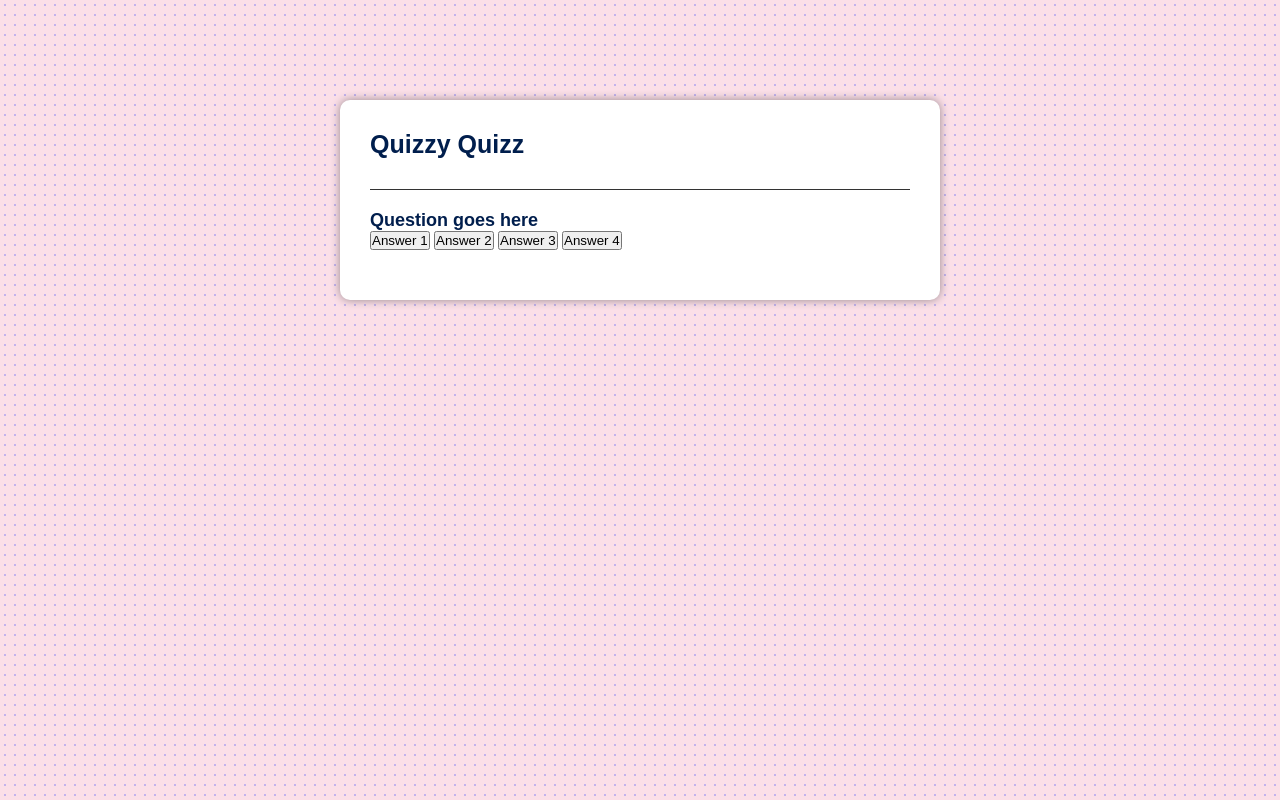
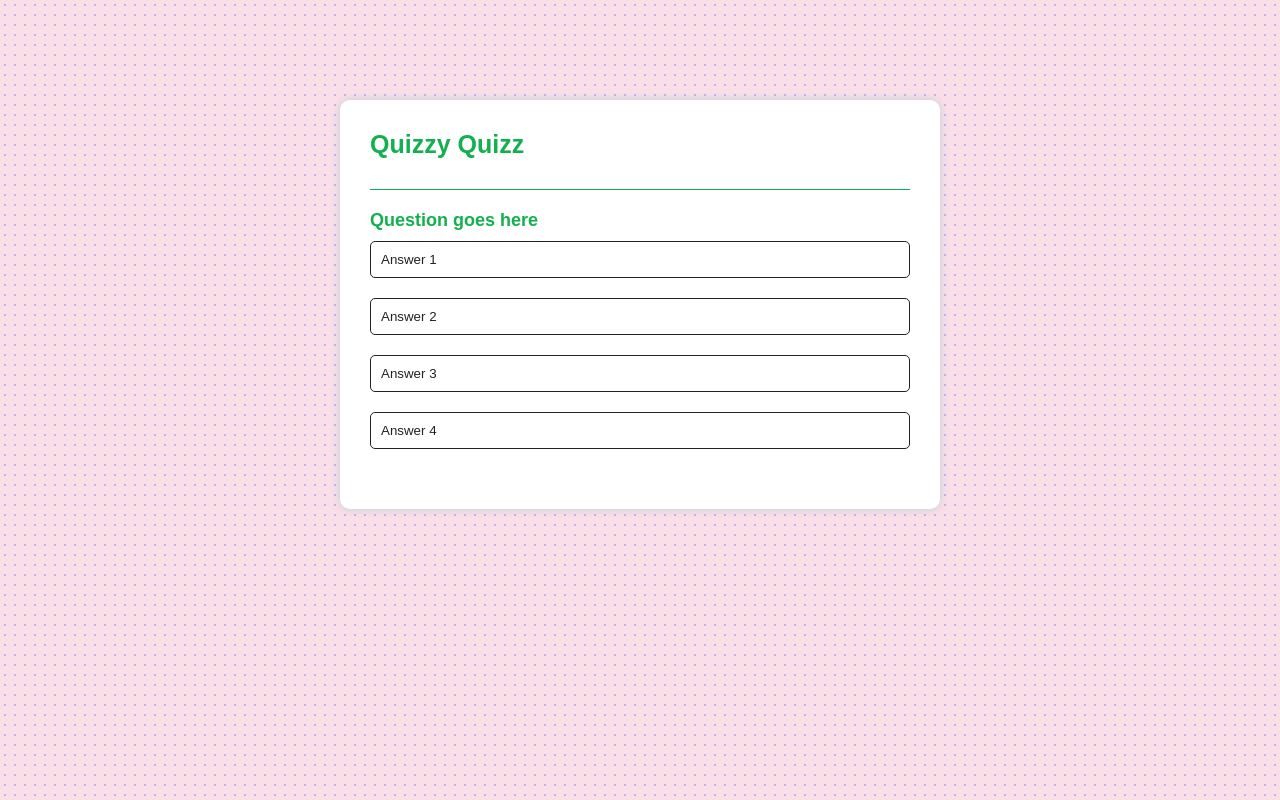
Before and after one commit to Mathieu-Belson/Quizz-App-Javascript, a plain HTML site: page index.html in a window 1280 px wide. Drawn offline with Linux system fonts and the light colour scheme.

Commit message:
buttons style added

```diff
--- a/style.css
+++ b/style.css
@@ -19,15 +19,15 @@ background-size: 10px 10px;
     margin: 100px auto 0; /* top, right & left, bottom */
     border-radius: 10px;
     padding: 30px;
-    box-shadow: 0 0 10px rgba(0, 0, 0, 0.4);
+    box-shadow: 0 0 10px rgba(89, 190, 191, 0.4);
 
  }
 
  .app h1 {
     font-size: 25px;
     font-weight: 600;
-    color: #001e4d;
-    border-bottom: 1px solid #333;
+    color: #12b04e;
+    border-bottom: 1px solid #12b04e;
     padding-bottom: 30px;
  }
 
@@ -37,5 +37,24 @@ background-size: 10px 10px;
 
  .quiz h2 {
     font-size: 18px;
-    color: #001e4d;
+    font-weight: 600;
+    color: #12b04e;
  }
+
+ .btn {
+    background: #fff;
+    color: #222;
+    font-weight: 500;
+    width: 100%;
+    border: 1px solid #222;
+    border-radius: 5px;
+    padding: 10px;
+    margin: 10px 0;
+    text-align: left;
+    cursor: pointer;
+ }
+
+ .btn:hover {
+    background: #222;
+    color: #fff;
+ }
```
